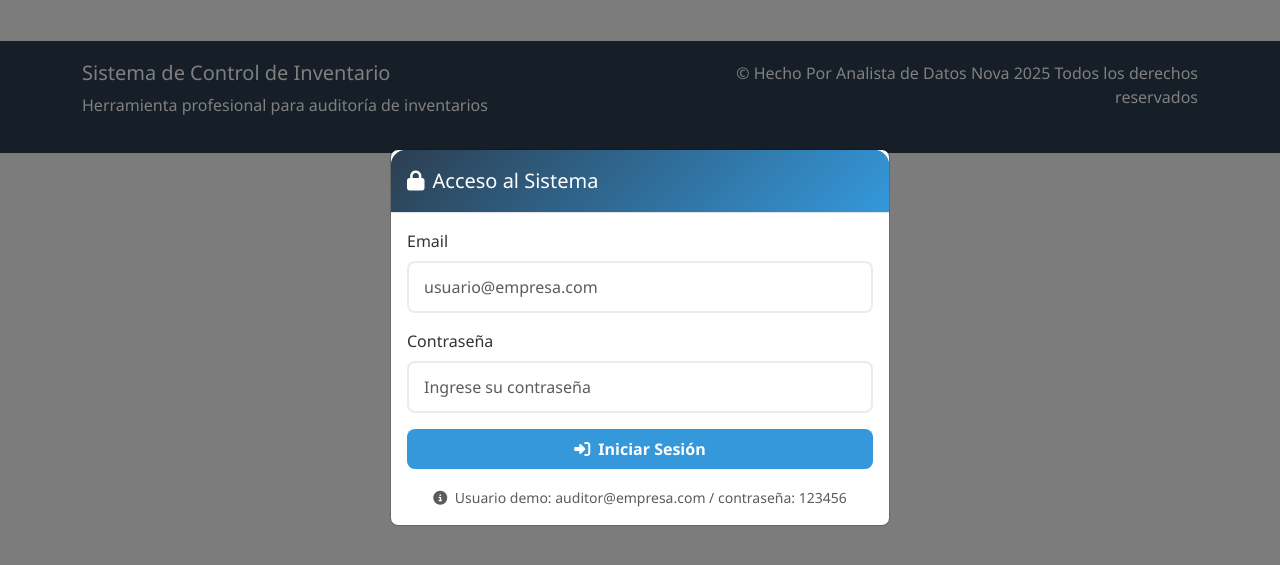
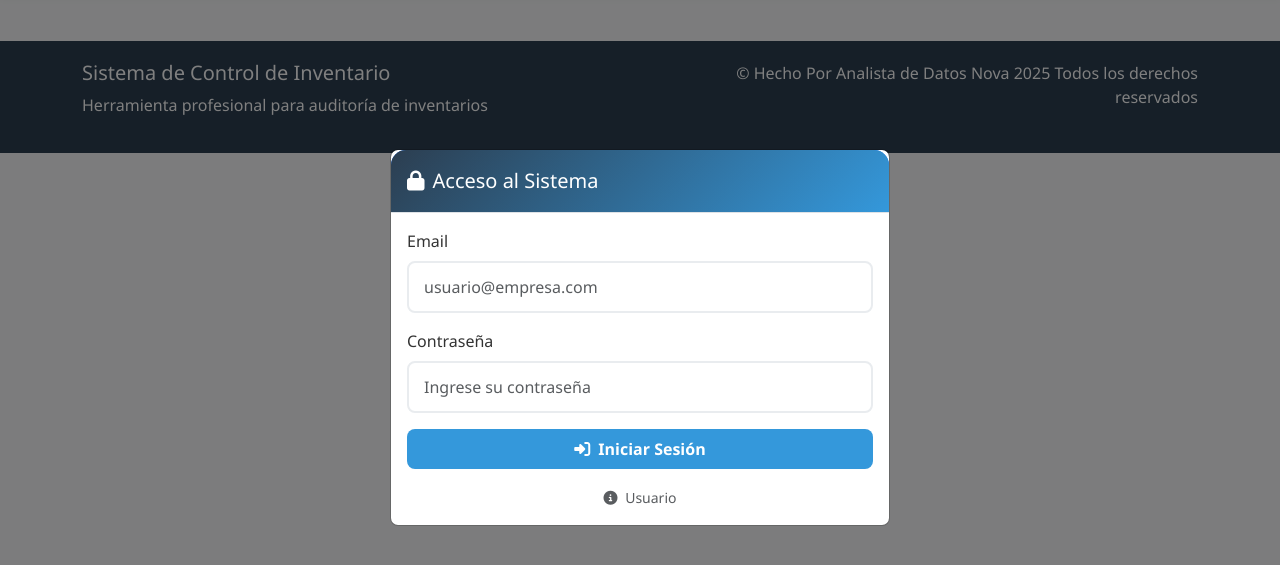
Before and after one commit to ojedapedro/sistema-inventario-auditor, a plain HTML site: page index.html in a window 1280 px wide. Shown: the part 63-628 px from the top of the page. Drawn offline with nearby package versions, Linux system fonts and the light colour scheme.

Commit message:
Update index.html

```diff
--- a/index.html
+++ b/index.html
@@ -41,7 +41,7 @@
                     <div class="mt-3 text-center">
                         <small class="text-muted">
                             <i class="fas fa-info-circle me-1"></i>
-                            Usuario demo: auditor@empresa.com / contraseña: 123456
+                            Usuario
                         </small>
                     </div>
                 </div>
```
